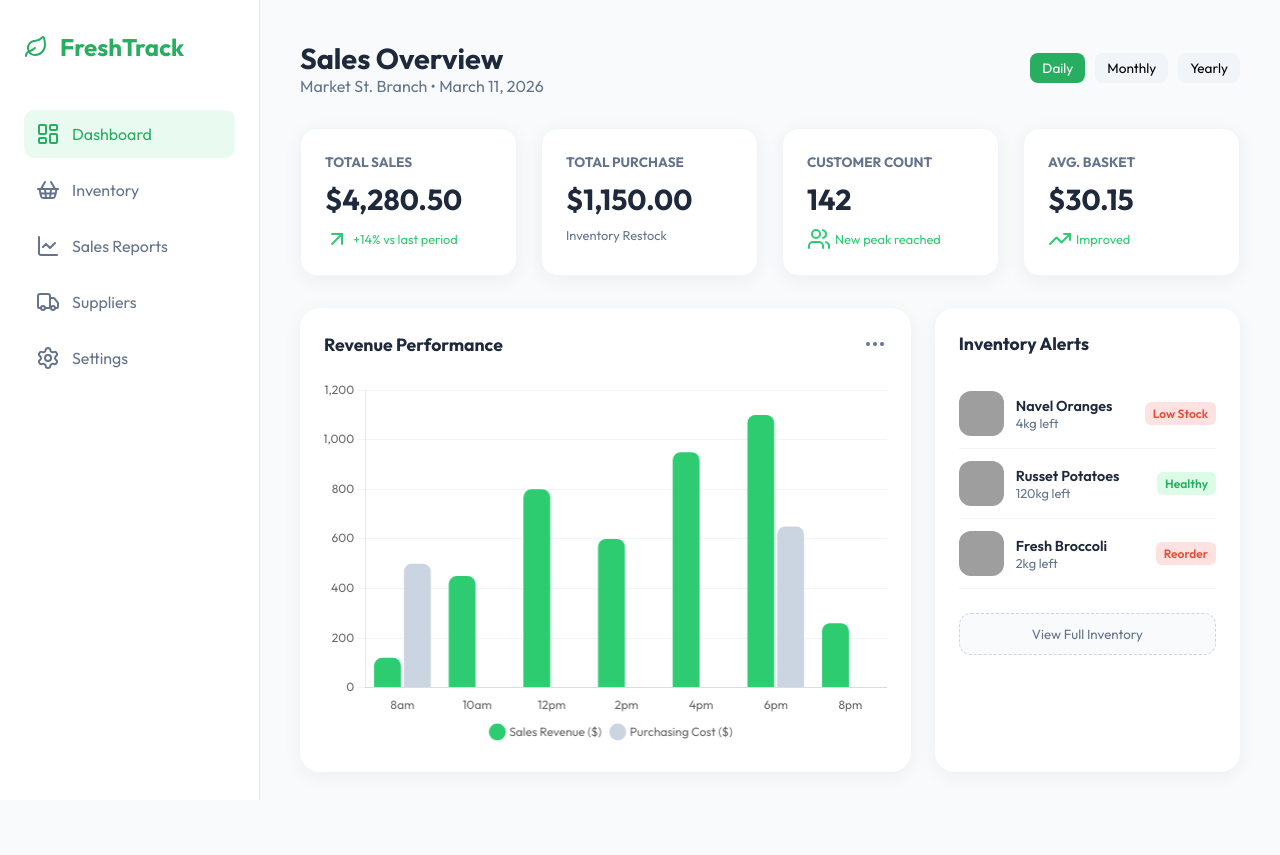
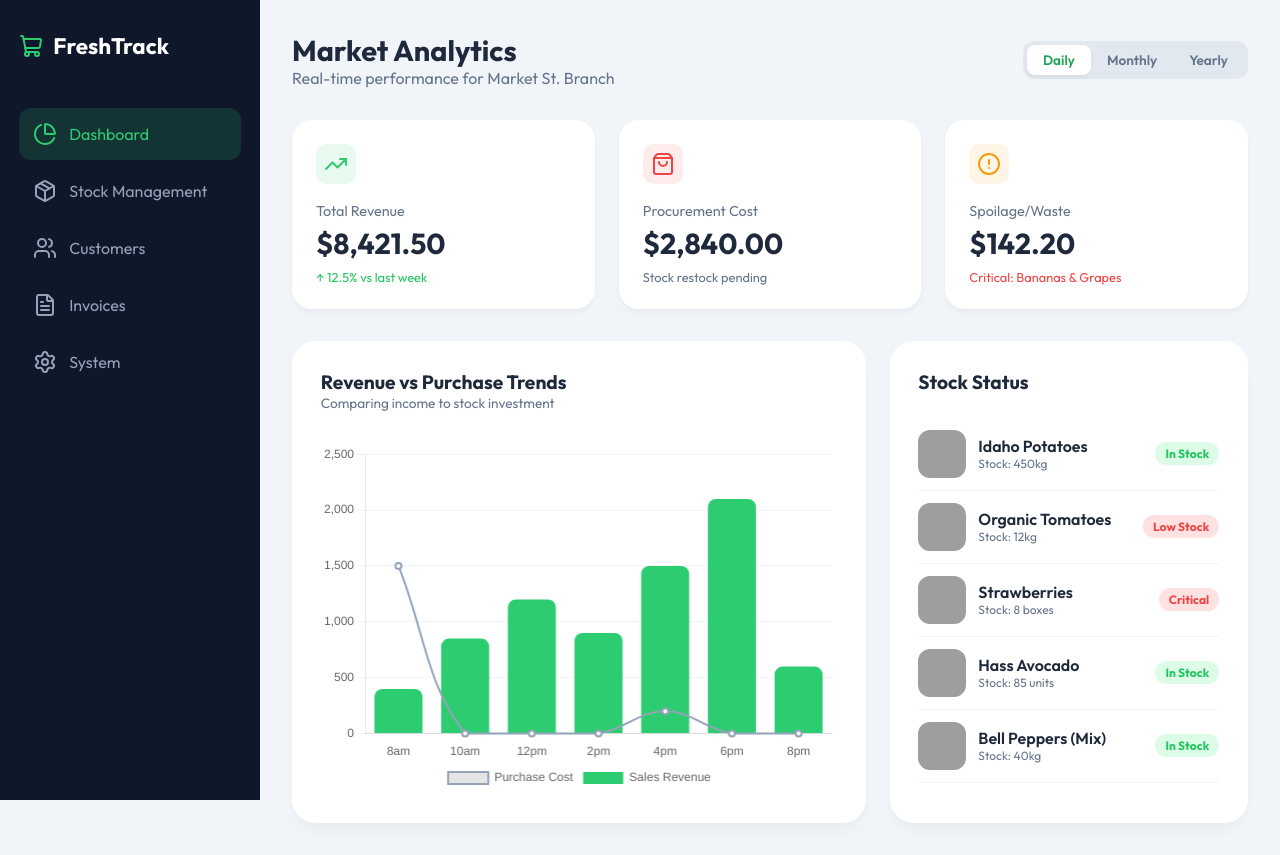
Before and after one commit to imranraufbm/Dashboad-Projects, a plain HTML site: page index.html in a window 1280 px wide. Before the commit the page ends 812 px from the top, so only its background shows below. Drawn offline with nearby package versions, Linux system fonts and the light colour scheme; grey boxes are pictures that could not be loaded; animation ran at ten frames a second.

Commit message:
Update index.html

```diff
--- a/index.html
+++ b/index.html
@@ -3,7 +3,7 @@
 <head>
     <meta charset="UTF-8">
     <meta name="viewport" content="width=device-width, initial-scale=1.0">
-    <title>FreshTrack | Green Grocer Dashboard</title>
+    <title>FreshTrack Pro | Grocer Command</title>
     <script src="https://cdn.jsdelivr.net/npm/chart.js"></script>
     <script src="https://unpkg.com/lucide@latest"></script>
     <link href="https://fonts.googleapis.com/css2?family=Outfit:wght@300;400;600;700&display=swap" rel="stylesheet">
@@ -11,240 +11,218 @@
     <style>
         :root {
             --primary: #2ecc71;
-            --primary-dark: #27ae60;
-            --secondary: #f39c12; /* Carrot Orange */
-            --danger: #e74c3c; /* Tomato Red */
-            --bg-main: #f8fafc;
-            --sidebar: #ffffff;
-            --text-dark: #1e293b;
-            --text-light: #64748b;
-            --shadow: 0 4px 20px rgba(0,0,0,0.05);
+            --primary-dark: #21a359;
+            --secondary: #f39c12;
+            --danger: #ef4444;
+            --bg-main: #f1f5f9;
+            --sidebar: #0f172a;
+            --card-bg: #ffffff;
+            --text-main: #1e293b;
+            --text-muted: #64748b;
         }
 
         * { margin: 0; padding: 0; box-sizing: border-box; font-family: 'Outfit', sans-serif; }
-        body { background: var(--bg-main); color: var(--text-dark); display: flex; min-height: 100vh; }
+        body { background: var(--bg-main); color: var(--text-main); display: flex; min-height: 100vh; }
 
-        /* Sidebar Navigation */
+        /* Sidebar */
         aside {
             width: 260px;
             background: var(--sidebar);
-            border-right: 1px solid #e2e8f0;
-            padding: 2rem 1.5rem;
+            padding: 2rem 1.2rem;
             display: flex;
             flex-direction: column;
+            color: white;
             position: sticky;
             top: 0;
             height: 100vh;
-        }
-
-        .logo {
-            display: flex;
-            align-items: center;
-            gap: 12px;
-            font-size: 1.5rem;
-            font-weight: 700;
-            color: var(--primary-dark);
-            margin-bottom: 3rem;
         }
 
         .nav-link {
             display: flex;
             align-items: center;
             gap: 12px;
-            padding: 12px;
-            color: var(--text-light);
+            padding: 14px;
+            color: #94a3b8;
             text-decoration: none;
-            border-radius: 10px;
-            margin-bottom: 8px;
-            transition: 0.3s;
+            border-radius: 12px;
+            margin-bottom: 5px;
+            transition: 0.2s;
         }
 
         .nav-link.active, .nav-link:hover {
-            background: rgba(46, 204, 113, 0.1);
-            color: var(--primary-dark);
+            background: rgba(46, 204, 113, 0.15);
+            color: var(--primary);
         }
 
         /* Main Workspace */
-        main { flex: 1; padding: 2.5rem; overflow-x: hidden; }
+        main { flex: 1; padding: 2rem; overflow-y: auto; }
 
         .header {
             display: flex;
             justify-content: space-between;
             align-items: center;
             margin-bottom: 2rem;
+            flex-wrap: wrap;
+            gap: 1rem;
         }
 
-        /* Stats Grid */
-        .stats-row {
+        /* Cards & Bento */
+        .stats-grid {
             display: grid;
-            grid-template-columns: repeat(auto-fit, minmax(200px, 1fr));
+            grid-template-columns: repeat(auto-fit, minmax(240px, 1fr));
             gap: 1.5rem;
             margin-bottom: 2rem;
         }
 
         .stat-card {
-            background: white;
+            background: var(--card-bg);
             padding: 1.5rem;
-            border-radius: 16px;
-            box-shadow: var(--shadow);
-            border: 1px solid #f1f5f9;
+            border-radius: 20px;
+            box-shadow: 0 4px 6px -1px rgba(0,0,0,0.05);
         }
 
-        .stat-card h3 { font-size: 0.85rem; color: var(--text-light); text-transform: uppercase; }
-        .stat-card .value { font-size: 1.8rem; font-weight: 700; margin: 10px 0; }
-        .stat-card .trend { font-size: 0.8rem; display: flex; align-items: center; gap: 4px; }
-        .trend.up { color: var(--primary); }
+        .stat-card .icon-box {
+            width: 40px; height: 40px; border-radius: 10px;
+            display: flex; align-items: center; justify-content: center;
+            margin-bottom: 1rem;
+        }
 
-        /* Dashboard Layout */
-        .grid-layout {
+        /* Dashboard Grid */
+        .layout-grid {
             display: grid;
-            grid-template-columns: 2fr 1fr;
+            grid-template-columns: 1.6fr 1fr;
             gap: 1.5rem;
         }
 
-        .content-box {
-            background: white;
-            padding: 1.5rem;
-            border-radius: 20px;
-            box-shadow: var(--shadow);
+        .content-card {
+            background: var(--card-bg);
+            padding: 1.8rem;
+            border-radius: 24px;
+            box-shadow: 0 10px 15px -3px rgba(0,0,0,0.04);
         }
 
-        /* Charts & Lists */
-        .filter-btn {
-            background: #f1f5f9;
-            border: none;
-            padding: 6px 12px;
-            border-radius: 8px;
-            cursor: pointer;
-            font-size: 0.85rem;
+        /* Custom Table & Items */
+        .item-list { margin-top: 1rem; }
+        .item-row {
+            display: flex; align-items: center; justify-content: space-between;
+            padding: 12px 0; border-bottom: 1px solid #f1f5f9;
         }
 
-        .filter-btn.active { background: var(--primary-dark); color: white; }
+        .img-thumb { width: 48px; height: 48px; border-radius: 12px; object-fit: cover; }
 
-        .inventory-list { margin-top: 1rem; }
-        .item-row {
-            display: flex;
-            align-items: center;
-            justify-content: space-between;
-            padding: 12px 0;
-            border-bottom: 1px solid #f1f5f9;
+        .btn-group { display: flex; background: #e2e8f0; padding: 4px; border-radius: 12px; }
+        .btn-toggle {
+            padding: 6px 16px; border: none; border-radius: 8px; cursor: pointer;
+            font-size: 0.85rem; font-weight: 600; background: transparent; color: var(--text-muted);
         }
+        .btn-toggle.active { background: white; color: var(--primary-dark); box-shadow: 0 2px 4px rgba(0,0,0,0.05); }
 
-        .item-img { width: 45px; height: 45px; border-radius: 12px; object-fit: cover; }
+        .badge { padding: 4px 10px; border-radius: 20px; font-size: 0.75rem; font-weight: 700; }
+        .low { background: #fee2e2; color: #ef4444; }
+        .good { background: #dcfce7; color: #22c55e; }
 
-        .badge {
-            padding: 4px 8px;
-            border-radius: 6px;
-            font-size: 0.75rem;
-            font-weight: 600;
-        }
-        .badge-low { background: #fee2e2; color: var(--danger); }
-        .badge-ok { background: #dcfce7; color: var(--primary-dark); }
-
-        @media (max-width: 1024px) {
-            .grid-layout { grid-template-columns: 1fr; }
-            aside { width: 80px; padding: 1.5rem 0.5rem; }
-            aside .logo span, aside .nav-link span { display: none; }
-        }
+        @media (max-width: 1100px) { .layout-grid { grid-template-columns: 1fr; } }
     </style>
 </head>
 <body>
 
     <aside>
-        <div class="logo">
-            <i data-lucide="leaf"></i> <span>FreshTrack</span>
+        <div style="display: flex; align-items: center; gap: 10px; margin-bottom: 3rem; font-weight: 700; font-size: 1.4rem;">
+            <i data-lucide="shopping-cart" style="color: var(--primary);"></i> FreshTrack
         </div>
         <nav>
-            <a href="#" class="nav-link active"><i data-lucide="layout-dashboard"></i> <span>Dashboard</span></a>
-            <a href="#" class="nav-link"><i data-lucide="shopping-basket"></i> <span>Inventory</span></a>
-            <a href="#" class="nav-link"><i data-lucide="line-chart"></i> <span>Sales Reports</span></a>
-            <a href="#" class="nav-link"><i data-lucide="truck"></i> <span>Suppliers</span></a>
-            <a href="#" class="nav-link"><i data-lucide="settings"></i> <span>Settings</span></a>
+            <a href="#" class="nav-link active"><i data-lucide="pie-chart"></i> Dashboard</a>
+            <a href="#" class="nav-link"><i data-lucide="package"></i> Stock Management</a>
+            <a href="#" class="nav-link"><i data-lucide="users"></i> Customers</a>
+            <a href="#" class="nav-link"><i data-lucide="file-text"></i> Invoices</a>
+            <a href="#" class="nav-link"><i data-lucide="settings"></i> System</a>
         </nav>
     </aside>
 
     <main>
         <header class="header">
             <div>
-                <h1 style="font-size: 1.8rem;">Sales Overview</h1>
-                <p style="color: var(--text-light);">Market St. Branch • March 11, 2026</p>
+                <h1 style="font-size: 1.8rem; font-weight: 700;">Market Analytics</h1>
+                <p style="color: var(--text-muted);">Real-time performance for Market St. Branch</p>
             </div>
-            <div style="display: flex; gap: 10px;">
-                <button class="filter-btn active" onclick="updateChart('daily')">Daily</button>
-                <button class="filter-btn" onclick="updateChart('monthly')">Monthly</button>
-                <button class="filter-btn" onclick="updateChart('yearly')">Yearly</button>
+            <div class="btn-group">
+                <button class="btn-toggle active" onclick="changeView('daily', this)">Daily</button>
+                <button class="btn-toggle" onclick="changeView('monthly', this)">Monthly</button>
+                <button class="btn-toggle" onclick="changeView('yearly', this)">Yearly</button>
             </div>
         </header>
 
-        <div class="stats-row">
+        <div class="stats-grid">
             <div class="stat-card">
-                <h3>Total Sales</h3>
-                <div class="value">$4,280.50</div>
-                <div class="trend up"><i data-lucide="arrow-up-right"></i> +14% vs last period</div>
+                <div class="icon-box" style="background: rgba(46, 204, 113, 0.1); color: var(--primary);"><i data-lucide="trending-up"></i></div>
+                <span style="color: var(--text-muted); font-size: 0.9rem;">Total Revenue</span>
+                <div style="font-size: 1.8rem; font-weight: 700; margin-top: 5px;">$8,421.50</div>
+                <div style="color: #22c55e; font-size: 0.8rem; margin-top: 8px;">↑ 12.5% vs last week</div>
             </div>
             <div class="stat-card">
-                <h3>Total Purchase</h3>
-                <div class="value">$1,150.00</div>
-                <div class="trend" style="color: var(--text-light);">Inventory Restock</div>
+                <div class="icon-box" style="background: rgba(239, 68, 68, 0.1); color: var(--danger);"><i data-lucide="shopping-bag"></i></div>
+                <span style="color: var(--text-muted); font-size: 0.9rem;">Procurement Cost</span>
+                <div style="font-size: 1.8rem; font-weight: 700; margin-top: 5px;">$2,840.00</div>
+                <div style="color: var(--text-muted); font-size: 0.8rem; margin-top: 8px;">Stock restock pending</div>
             </div>
             <div class="stat-card">
-                <h3>Customer Count</h3>
-                <div class="value">142</div>
-                <div class="trend up"><i data-lucide="users"></i> New peak reached</div>
-            </div>
-            <div class="stat-card">
-                <h3>Avg. Basket</h3>
-                <div class="value">$30.15</div>
-                <div class="trend up"><i data-lucide="trending-up"></i> Improved</div>
+                <div class="icon-box" style="background: rgba(243, 156, 18, 0.1); color: var(--secondary);"><i data-lucide="alert-circle"></i></div>
+                <span style="color: var(--text-muted); font-size: 0.9rem;">Spoilage/Waste</span>
+                <div style="font-size: 1.8rem; font-weight: 700; margin-top: 5px;">$142.20</div>
+                <div style="color: var(--danger); font-size: 0.8rem; margin-top: 8px;">Critical: Bananas & Grapes</div>
             </div>
         </div>
 
-        <div class="grid-layout">
-            <div class="content-box">
-                <div style="display: flex; justify-content: space-between; align-items: center; margin-bottom: 1.5rem;">
-                    <h2 style="font-size: 1.1rem;">Revenue Performance</h2>
-                    <i data-lucide="more-horizontal" style="color: var(--text-light); cursor: pointer;"></i>
+        <div class="layout-grid">
+            <div class="content-card">
+                <div style="margin-bottom: 2rem;">
+                    <h2 style="font-size: 1.2rem;">Revenue vs Purchase Trends</h2>
+                    <p style="font-size: 0.85rem; color: var(--text-muted);">Comparing income to stock investment</p>
                 </div>
-                <canvas id="salesChart" height="250"></canvas>
+                <div style="height: 350px;">
+                    <canvas id="performanceChart"></canvas>
+                </div>
             </div>
 
-            <div class="content-box">
-                <h2 style="font-size: 1.1rem; margin-bottom: 1.5rem;">Inventory Alerts</h2>
-                <div class="inventory-list">
+            <div class="content-card">
+                <h2 style="font-size: 1.2rem; margin-bottom: 1.5rem;">Stock Status</h2>
+                <div class="item-list">
                     <div class="item-row">
                         <div style="display: flex; gap: 12px; align-items: center;">
-                            <img src="https://images.unsplash.com/photo-1557800636-894a64c1696f?w=100" class="item-img" alt="Oranges">
-                            <div>
-                                <p style="font-weight: 600; font-size: 0.9rem;">Navel Oranges</p>
-                                <p style="font-size: 0.8rem; color: var(--text-light);">4kg left</p>
-                            </div>
+                            <img src="https://images.unsplash.com/photo-1518977676601-b53f82aba655?w=100&q=80" class="img-thumb" alt="Potato">
+                            <div><p style="font-weight: 600;">Idaho Potatoes</p><p style="font-size: 0.75rem; color: var(--text-muted);">Stock: 450kg</p></div>
                         </div>
-                        <span class="badge badge-low">Low Stock</span>
+                        <span class="badge good">In Stock</span>
                     </div>
-
                     <div class="item-row">
                         <div style="display: flex; gap: 12px; align-items: center;">
-                            <img src="https://images.unsplash.com/photo-1518977676601-b53f82aba655?w=100" class="item-img" alt="Potatoes">
-                            <div>
-                                <p style="font-weight: 600; font-size: 0.9rem;">Russet Potatoes</p>
-                                <p style="font-size: 0.8rem; color: var(--text-light);">120kg left</p>
-                            </div>
+                            <img src="https://images.unsplash.com/photo-1592924357228-91a4daadcfea?w=100&q=80" class="img-thumb" alt="Tomato">
+                            <div><p style="font-weight: 600;">Organic Tomatoes</p><p style="font-size: 0.75rem; color: var(--text-muted);">Stock: 12kg</p></div>
                         </div>
-                        <span class="badge badge-ok">Healthy</span>
+                        <span class="badge low">Low Stock</span>
                     </div>
-
                     <div class="item-row">
                         <div style="display: flex; gap: 12px; align-items: center;">
-                            <img src="https://images.unsplash.com/photo-1587334274328-64186a80aeee?w=100" class="item-img" alt="Broccoli">
-                            <div>
-                                <p style="font-weight: 600; font-size: 0.9rem;">Fresh Broccoli</p>
-                                <p style="font-size: 0.8rem; color: var(--text-light);">2kg left</p>
-                            </div>
+                            <img src="https://images.unsplash.com/photo-1464960350423-9f886830e105?w=100&q=80" class="img-thumb" alt="Strawberry">
+                            <div><p style="font-weight: 600;">Strawberries</p><p style="font-size: 0.75rem; color: var(--text-muted);">Stock: 8 boxes</p></div>
                         </div>
-                        <span class="badge badge-low">Reorder</span>
+                        <span class="badge low">Critical</span>
+                    </div>
+                    <div class="item-row">
+                        <div style="display: flex; gap: 12px; align-items: center;">
+                            <img src="https://images.unsplash.com/photo-1523049673857-eb18f1d7b578?w=100&q=80" class="img-thumb" alt="Avocado">
+                            <div><p style="font-weight: 600;">Hass Avocado</p><p style="font-size: 0.75rem; color: var(--text-muted);">Stock: 85 units</p></div>
+                        </div>
+                        <span class="badge good">In Stock</span>
+                    </div>
+                    <div class="item-row">
+                        <div style="display: flex; gap: 12px; align-items: center;">
+                            <img src="https://images.unsplash.com/photo-1563513331624-382c070fd73b?w=100&q=80" class="img-thumb" alt="Pepper">
+                            <div><p style="font-weight: 600;">Bell Peppers (Mix)</p><p style="font-size: 0.75rem; color: var(--text-muted);">Stock: 40kg</p></div>
+                        </div>
+                        <span class="badge good">In Stock</span>
                     </div>
                 </div>
-                <button style="width: 100%; padding: 12px; margin-top: 1.5rem; background: #f8fafc; border: 1px dashed #cbd5e1; border-radius: 12px; cursor: pointer; color: var(--text-light);">View Full Inventory</button>
             </div>
         </div>
     </main>
@@ -252,68 +230,70 @@
     <script>
         lucide.createIcons();
 
-        // Chart Data Configurations
-        const chartData = {
+        const dataSets = {
             daily: {
                 labels: ['8am', '10am', '12pm', '2pm', '4pm', '6pm', '8pm'],
-                sales: [120, 450, 800, 600, 950, 1100, 260],
-                purchase: [500, 0, 0, 0, 0, 650, 0]
+                sales: [400, 850, 1200, 900, 1500, 2100, 600],
+                purchases: [1500, 0, 0, 0, 200, 0, 0]
             },
             monthly: {
                 labels: ['Week 1', 'Week 2', 'Week 3', 'Week 4'],
-                sales: [12000, 15000, 11000, 18000],
-                purchase: [8000, 2000, 5000, 3000]
+                sales: [18000, 22000, 19500, 26000],
+                purchases: [12000, 8000, 15000, 9000]
             },
             yearly: {
                 labels: ['Q1', 'Q2', 'Q3', 'Q4'],
-                sales: [54000, 62000, 48000, 75000],
-                purchase: [20000, 18000, 22000, 15000]
+                sales: [120000, 150000, 135000, 190000],
+                purchases: [80000, 90000, 75000, 60000]
             }
         };
 
-        const ctx = document.getElementById('salesChart').getContext('2d');
-        let salesChart = new Chart(ctx, {
-            type: 'bar',
+        const ctx = document.getElementById('performanceChart').getContext('2d');
+        let perfChart = new Chart(ctx, {
+            type: 'bar', // Mixed chart
             data: {
-                labels: chartData.daily.labels,
+                labels: dataSets.daily.labels,
                 datasets: [
                     {
-                        label: 'Sales Revenue ($)',
-                        data: chartData.daily.sales,
+                        type: 'bar',
+                        label: 'Sales Revenue',
+                        data: dataSets.daily.sales,
                         backgroundColor: '#2ecc71',
                         borderRadius: 8,
+                        order: 2
                     },
                     {
-                        label: 'Purchasing Cost ($)',
-                        data: chartData.daily.purchase,
-                        backgroundColor: '#cbd5e1',
-                        borderRadius: 8,
+                        type: 'line',
+                        label: 'Purchase Cost',
+                        data: dataSets.daily.purchases,
+                        borderColor: '#94a3b8',
+                        borderWidth: 2,
+                        pointBackgroundColor: '#ffffff',
+                        fill: false,
+                        tension: 0.4,
+                        order: 1
                     }
                 ]
             },
             options: {
                 responsive: true,
                 maintainAspectRatio: false,
-                plugins: {
-                    legend: { position: 'bottom', labels: { usePointStyle: true, font: { family: 'Outfit' } } }
-                },
+                plugins: { legend: { position: 'bottom' } },
                 scales: {
-                    y: { beginAtZero: true, grid: { color: '#f1f5f9' }, ticks: { font: { family: 'Outfit' } } },
-                    x: { grid: { display: false }, ticks: { font: { family: 'Outfit' } } }
+                    y: { beginAtZero: true, grid: { color: '#f1f5f9' } },
+                    x: { grid: { display: false } }
                 }
             }
         });
 
-        function updateChart(type) {
-            // Update UI buttons
-            document.querySelectorAll('.filter-btn').forEach(btn => btn.classList.remove('active'));
-            event.target.classList.add('active');
+        function changeView(view, btn) {
+            document.querySelectorAll('.btn-toggle').forEach(b => b.classList.remove('active'));
+            btn.classList.add('active');
 
-            // Update Chart Data
-            salesChart.data.labels = chartData[type].labels;
-            salesChart.data.datasets[0].data = chartData[type].sales;
-            salesChart.data.datasets[1].data = chartData[type].purchase;
-            salesChart.update();
+            perfChart.data.labels = dataSets[view].labels;
+            perfChart.data.datasets[0].data = dataSets[view].sales;
+            perfChart.data.datasets[1].data = dataSets[view].purchases;
+            perfChart.update();
         }
     </script>
 </body>
```
